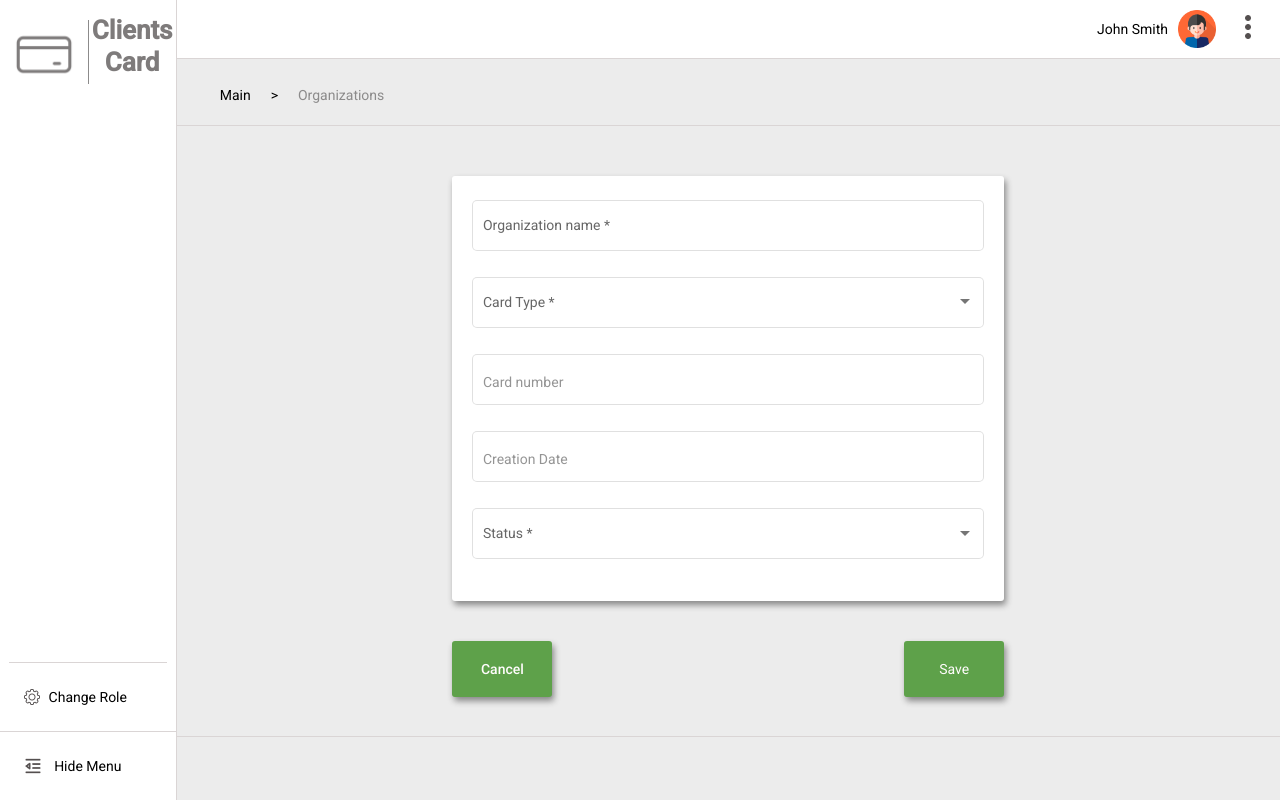
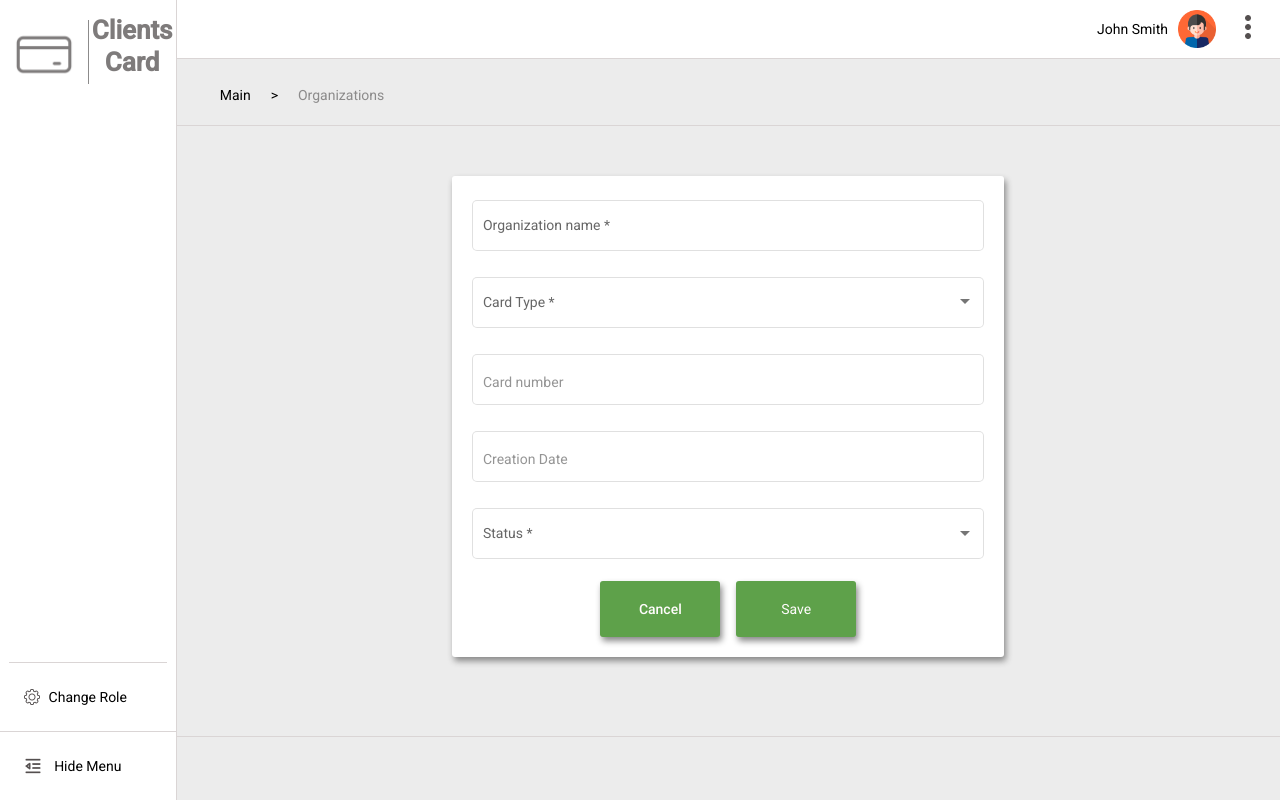
Before and after one commit to AmbeMO/sapient1, an Angular app in the folder AngularApi/angular-sapient/: page /createOrg in a window 1280 px wide. Built offline with nearby package versions, Linux system fonts and the light colour scheme.

Commit message:
add default for select

```diff
--- a/AngularApi/angular-sapient/src/app/change-role/change-role.component.html
+++ b/AngularApi/angular-sapient/src/app/change-role/change-role.component.html
@@ -1,56 +1,36 @@
 <div class="cont">
   <form [formGroup]="form" (ngSubmit)="submit()">
-  <div class="form__group">
 
-    <div class="form-control"
-         [ngClass]="{invalid: form.get('userName')?.touched && form.get('userName')?.invalid}"
-    >
-      <p>User Name</p>
-      <input id="userName" type="text" formControlName="userName" placeholder="{{checkExist() || '' || userData.userName}}">
-      <div
-        *ngIf="form.get('userName')?.touched && form.get('userName')?.invalid"
-        class="validation"
-      >
-        <small *ngIf="form.get('userName')?.errors?.['required']">
-          Input name field
-        </small>
-        <small *ngIf="form.get('userName')?.errors?.['minlength']">
-          Input at least 6 symbols
-        </small>
-      </div>
+
+    <mat-form-field appearance="outline" class="mat-input">
+      <mat-label>User Name</mat-label>
+      <input matInput id="userName" formControlName="userName" placeholder="{{checkExist() || '' || userData.userName}}">
+    </mat-form-field>
+
+
+    <mat-form-field appearance="outline" class="mat-input">
+      <mat-label>User role</mat-label>
+      <mat-select [(ngModel)]="selected" formControlName="role">
+        <mat-option value="user">user</mat-option>
+        <mat-option value="admin">admin</mat-option>
+        <mat-option value="editor">editor</mat-option>
+      </mat-select>
+    </mat-form-field>
+
+
+    <div class="form__btn">
+      <button type="reset"  routerLink="/" class="btn btn__cancel" mat-raised-button>Cancel</button>
+      <button
+        type="submit"
+        class="btn"
+        [disabled]="form.invalid"
+      >Save</button>
     </div>
 
-    <div class="form-control"
-         [ngClass]="{invalid: form.get('role')?.touched && form.get('role')?.invalid}">
-      <p>User role</p>
-      <p class="small">previous role: {{checkExistRole() || userData.role}}</p>
-      <select id="role" formControlName="role">
-        <option value="user" selected >user</option>
-        <option value="admin">admin</option>
-        <option value="editor">editor</option>
-      </select>
-      <div *ngIf="form.get('role')?.touched && form.get('role')?.invalid"
-           class="validation"
-      >
-        <small *ngIf="form.get('role')?.errors?.['required']">
-          Choose one variant
-        </small>
-      </div>
-    </div>
+</form>
 
 
 
-
-  </div>
-  <div class="form__btn">
-    <button type="reset" routerLink="/" class="btn btn__cancel">Cancel</button>
-    <button
-      type="submit"
-      class="btn"
-      [disabled]="form.invalid"
-    >Update</button>
-  </div>
-</form>
   <div class="org__bottom-hr">
   </div>
 </div>
--- a/AngularApi/angular-sapient/src/app/change-role/change-role.component.scss
+++ b/AngularApi/angular-sapient/src/app/change-role/change-role.component.scss
@@ -14,29 +14,25 @@ form{
   flex-direction: column;
   margin: 0 auto;
   width: 50%;
-}
-.form__group{
-  margin: 20px 0px;
-  color: #a49c9c;
-  background-color: #fff;
-
-  display: flex;
-  flex-direction: column;
-
   padding: 20px;
   border-radius: 3px;
-  width: 100%;
-  border: 1px solid #dad5d5;
-  box-shadow: 3px 5px 9px #dad5d5;
-  input, select{
-    border-radius: 4px;
-    border: 1px solid #dad5d5;
-    padding: 10px;
-    color: #a49c9c;
-    margin: 10px 0px;
-    width: 100%;
+
+  background-color: #fff;
+  border-radius: 3px;
+  box-shadow: 2px 4px 6px #888888;
+}
+.form__btn{
+  width: 50%;
+  margin: 0 auto;
+
+  //align-items: center;
+  display: flex;
+  justify-content: space-between;
+  button{
+    min-width: 120px;
   }
 }
+
 .option{
   color: #942c2c;
 }
--- a/AngularApi/angular-sapient/src/app/change-role/change-role.component.ts
+++ b/AngularApi/angular-sapient/src/app/change-role/change-role.component.ts
@@ -16,8 +16,8 @@ export class ChangeRoleComponent implements OnInit {
 
   form!: FormGroup
   user: any = {}
-
-  userData!: User;
+  userData!: User
+  selected: any = 'user'
 
 
   constructor(public router: Router, private fb: FormBuilder) {
@@ -28,6 +28,8 @@ export class ChangeRoleComponent implements OnInit {
     if(this.userData || 'default'){
       this.userData = JSON.parse(<string>localStorage.getItem('User'))
     }
+    this.selected = this.userData.role
+    console.log(this.selected)
   }
   checkExist(){
     if(this.userData == null){
--- a/AngularApi/angular-sapient/src/app/create-org/create-org.component.html
+++ b/AngularApi/angular-sapient/src/app/create-org/create-org.component.html
@@ -33,8 +33,6 @@
       </mat-select>
     </mat-form-field>
 
-  </form>
-
     <div class="form__btn">
       <button type="reset"  routerLink="/" class="btn btn__cancel" mat-raised-button>Cancel</button>
       <button
@@ -43,6 +41,10 @@
         [disabled]="form.invalid"
       >Save</button>
     </div>
+
+  </form>
+
+
   <div class="org__bottom-hr">
   </div>
 </div>
--- a/AngularApi/angular-sapient/src/app/create-org/create-org.component.scss
+++ b/AngularApi/angular-sapient/src/app/create-org/create-org.component.scss
@@ -31,7 +31,7 @@ form{
   display: flex;
   justify-content: space-between;
   button{
-    min-width: 100px;
+    min-width: 120px;
   }
 }
 .btn{
```
Lines whose indentation alone changed are shown as unchanged.
